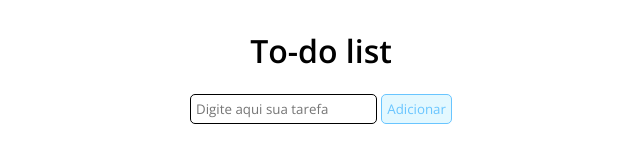
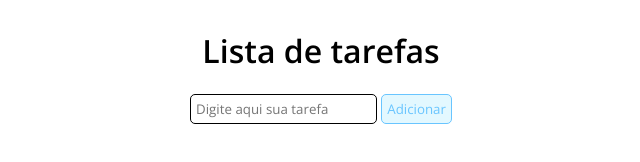
Before and after one commit to arthurpnuness/lista-de-tarefas, a plain HTML site: page index.html in a window 1280 px wide. Shown: the whole page, without its empty margins (319-959 px from the left). Drawn offline with nearby package versions, Linux system fonts and the light colour scheme.

Commit message:
Update index.html

```diff
--- a/index.html
+++ b/index.html
@@ -7,7 +7,7 @@
     <title>To-do list</title>
 </head>
 <body>
-    <h1>To-do list</h1>
+    <h1>Lista de tarefas</h1>
     <div id="list">
         <form id="task-form">
             <input id="task-input" name="tarefa" type="text" placeholder="Digite aqui sua tarefa" />
```
